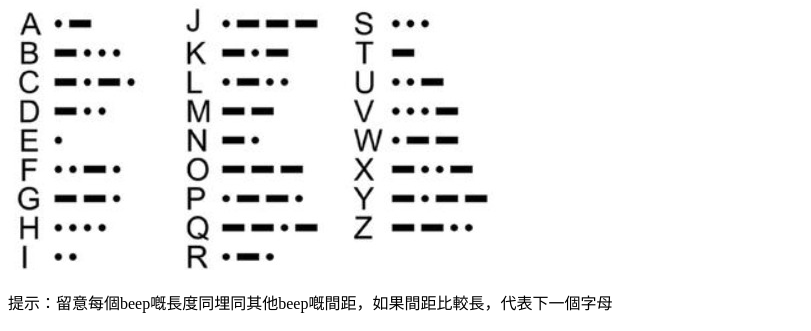
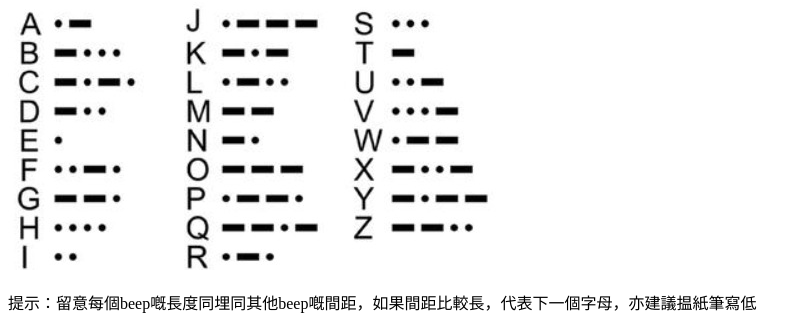
Before and after one commit to ARandomHongKongPerson/r, a plain HTML site: page q/4bf29f20-cf87-4dc2-9566-c301fa2cd1c5.html in a window 1280 px wide. Shown: the part 469-800 px from the top of the page, without its empty margins (0-811 px from the left). Drawn offline with Linux system fonts and the light colour scheme.

Commit message:
Update 4bf29f20-cf87-4dc2-9566-c301fa2cd1c5.html

```diff
--- a/q/4bf29f20-cf87-4dc2-9566-c301fa2cd1c5.html
+++ b/q/4bf29f20-cf87-4dc2-9566-c301fa2cd1c5.html
@@ -5,6 +5,6 @@
     <video controls="" autoplay="" name="media"><source src="six.wav" type="audio/x-wav"></video><br>
     <video controls="" autoplay="" name="media"><source src="four.wav" type="audio/x-wav"></video><br>
     <img src="morse.jpeg" alt="MORSE CODE"><br>
-    <p>提示：留意每個beep嘅長度同埋同其他beep嘅間距，如果間距比較長，代表下一個字母</p>
+    <p>提示：留意每個beep嘅長度同埋同其他beep嘅間距，如果間距比較長，代表下一個字母，亦建議揾紙筆寫低</p>
   </body>
 </html>
```
